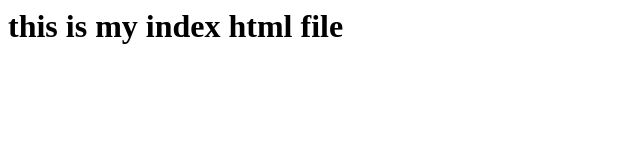
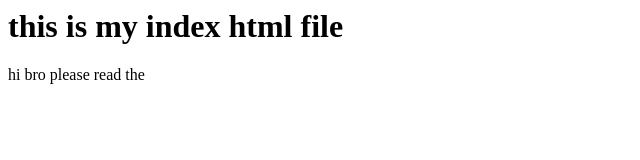
Before and after one commit to harishchitipothu/git-prac, a plain HTML site: page index.html in a window 1280 px wide. Shown: the whole page, without its empty margins (0-640 px from the left). Drawn offline with Linux system fonts and the light colour scheme.

Commit message:
modified index file

```diff
--- a/index.html
+++ b/index.html
@@ -1 +1,2 @@
 <H1>this is my index html file</H1>
+<p>hi bro please read the </p>
```
